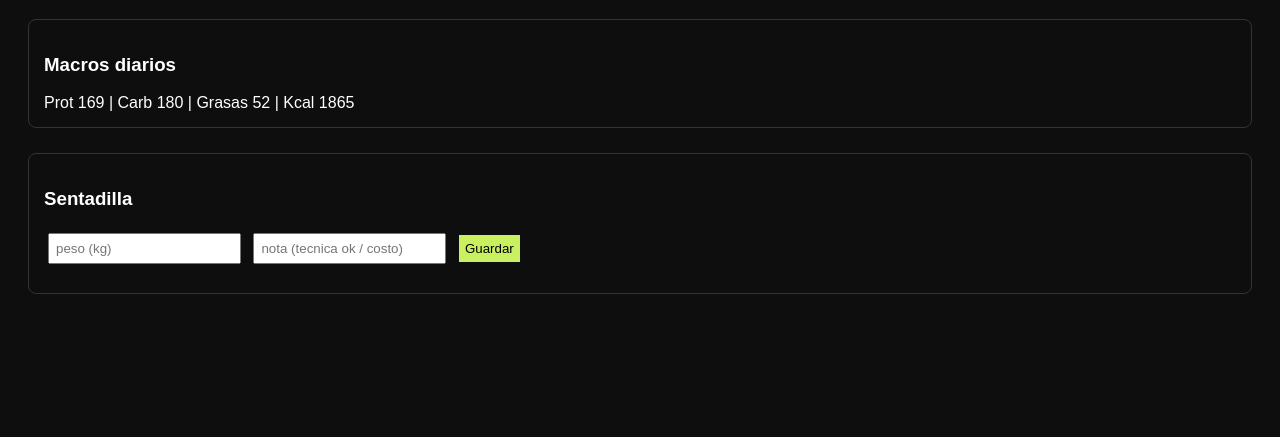
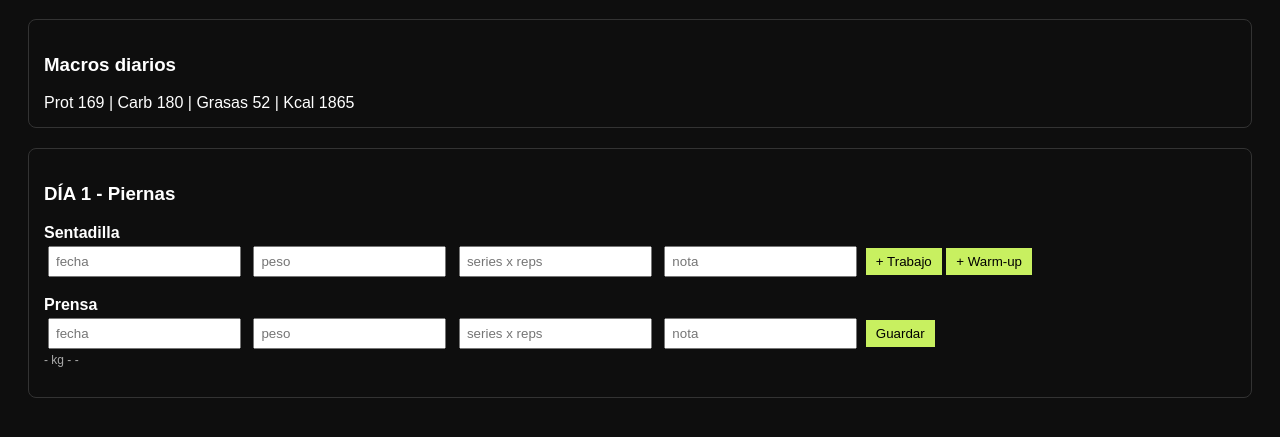
Before and after one commit to sdcorbelli-coder/tracker-sofia, a plain HTML site: page index.html in a window 1280 px wide. Both pictures are taken after a click on the button "Guardar". Shown: the part 89-526 px from the top of the page. Drawn offline with Linux system fonts and the light colour scheme.

Commit message:
Update index.html

```diff
--- a/index.html
+++ b/index.html
@@ -6,33 +6,28 @@
 <title>Tracker Sofía</title>
 
 <style>
-body { font-family: Arial; background:#0e0e0e; color:#fff; padding:20px; }
+body { background:#0e0e0e; color:#fff; font-family:Arial; padding:20px; }
 h1 { color:#c8f060; }
 
 .section {
-  margin-bottom:25px;
-  padding:15px;
   border:1px solid #333;
   border-radius:8px;
+  padding:15px;
+  margin-bottom:20px;
 }
 
-input, button {
-  padding:6px;
-  margin:4px;
-}
+.exercise { margin-bottom:15px; }
 
+input { padding:6px; margin:4px; }
 button {
+  padding:6px 10px;
   background:#c8f060;
   border:none;
   cursor:pointer;
 }
 
-.log {
-  font-size:12px;
-  color:#aaa;
-  margin-top:10px;
-}
-
+.log { font-size:12px; color:#aaa; }
+.warm { color:#888; }
 .good { color:#8cff8c; }
 .bad { color:#ff8c8c; }
 </style>
@@ -44,78 +39,98 @@
 
 <div class="section">
 <h3>Macros diarios</h3>
-<div id="macros"></div>
+Prot 169 | Carb 180 | Grasas 52 | Kcal 1865
 </div>
 
 <div class="section">
-<h3>Sentadilla</h3>
+<h3>DÍA 1 - Piernas</h3>
 
-<input id="peso" placeholder="peso (kg)">
-<input id="nota" placeholder="nota (tecnica ok / costo)">
+<div class="exercise">
+<b>Sentadilla</b><br>
 
-<button onclick="log()">Guardar</button>
+<input placeholder="fecha" id="fecha-sq">
+<input placeholder="peso" id="peso-sq">
+<input placeholder="series x reps" id="reps-sq">
+<input placeholder="nota" id="nota-sq">
 
-<div id="log" class="log"></div>
-<div id="sugerencia"></div>
+<button onclick="log('sq','work')">+ Trabajo</button>
+<button onclick="log('sq','warm')">+ Warm-up</button>
+
+<div id="log-sq" class="log"></div>
+<div id="sug-sq"></div>
+</div>
+
+<div class="exercise">
+<b>Prensa</b><br>
+
+<input placeholder="fecha" id="fecha-pr">
+<input placeholder="peso" id="peso-pr">
+<input placeholder="series x reps" id="reps-pr">
+<input placeholder="nota" id="nota-pr">
+
+<button onclick="log('pr','work')">Guardar</button>
+
+<div id="log-pr" class="log"></div>
+<div id="sug-pr"></div>
+</div>
 
 </div>
 
 <script>
-const target = {p:169,c:180,f:52,k:1865};
 
-document.getElementById("macros").innerText =
-`Prot ${target.p} | Carb ${target.c} | Grasas ${target.f} | Kcal ${target.k}`;
+let data = JSON.parse(localStorage.getItem("tracker")||"{}");
 
-let logs = JSON.parse(localStorage.getItem("logs")||"[]");
+function log(id,type){
+ let f = document.getElementById("fecha-"+id).value;
+ let p = document.getElementById("peso-"+id).value;
+ let r = document.getElementById("reps-"+id).value;
+ let n = document.getElementById("nota-"+id).value;
 
-function log(){
- let peso = document.getElementById("peso").value;
- let nota = document.getElementById("nota").value;
+ if(!data[id]) data[id]=[];
 
- if(!peso) return;
+ data[id].push({f,p,r,n,type});
+ localStorage.setItem("tracker", JSON.stringify(data));
 
- logs.push({peso,nota});
- localStorage.setItem("logs", JSON.stringify(logs));
-
- document.getElementById("peso").value="";
- document.getElementById("nota").value="";
-
- render();
+ render(id);
 }
 
-function render(){
+function render(id){
  let html="";
+ let logs = data[id]||[];
 
- logs.slice(-5).forEach(l=>{
-  html+= `<div>${l.peso} kg - ${l.nota}</div>`;
+ logs.slice(-6).reverse().forEach(l=>{
+   let cls = l.type=="warm" ? "warm" : "";
+   html += `<div class="${cls}">${l.f} - ${l.p}kg - ${l.r} - ${l.n}</div>`;
  });
 
- document.getElementById("log").innerHTML=html;
+ document.getElementById("log-"+id).innerHTML = html;
 
- evaluar();
+ evaluar(id);
 }
 
-function evaluar(){
- let ult = logs.slice(-3);
+function evaluar(id){
+ let logs = (data[id]||[]).filter(l=>l.type=="work").slice(-3);
 
- if(ult.length<3){
-  document.getElementById("sugerencia").innerHTML="";
-  return;
+ if(logs.length<3){
+   document.getElementById("sug-"+id).innerHTML="";
+   return;
  }
 
- let ok = ult.every(l=> (l.nota||"").toLowerCase().includes("ok"));
- let costo = ult.some(l=> (l.nota||"").toLowerCase().includes("cost"));
+ let ok = logs.every(l=>(l.n||"").toLowerCase().includes("ok"));
+ let costo = logs.some(l=>(l.n||"").toLowerCase().includes("cost"));
 
  let msg="";
 
  if(ok) msg="<span class='good'>Subir peso</span>";
  else if(costo) msg="<span class='bad'>Mantener</span>";
- else msg="Seguir igual";
+ else msg="Seguir";
 
- document.getElementById("sugerencia").innerHTML=msg;
+ document.getElementById("sug-"+id).innerHTML=msg;
 }
 
-render();
+render("sq");
+render("pr");
+
 </script>
 
 </body>
```
